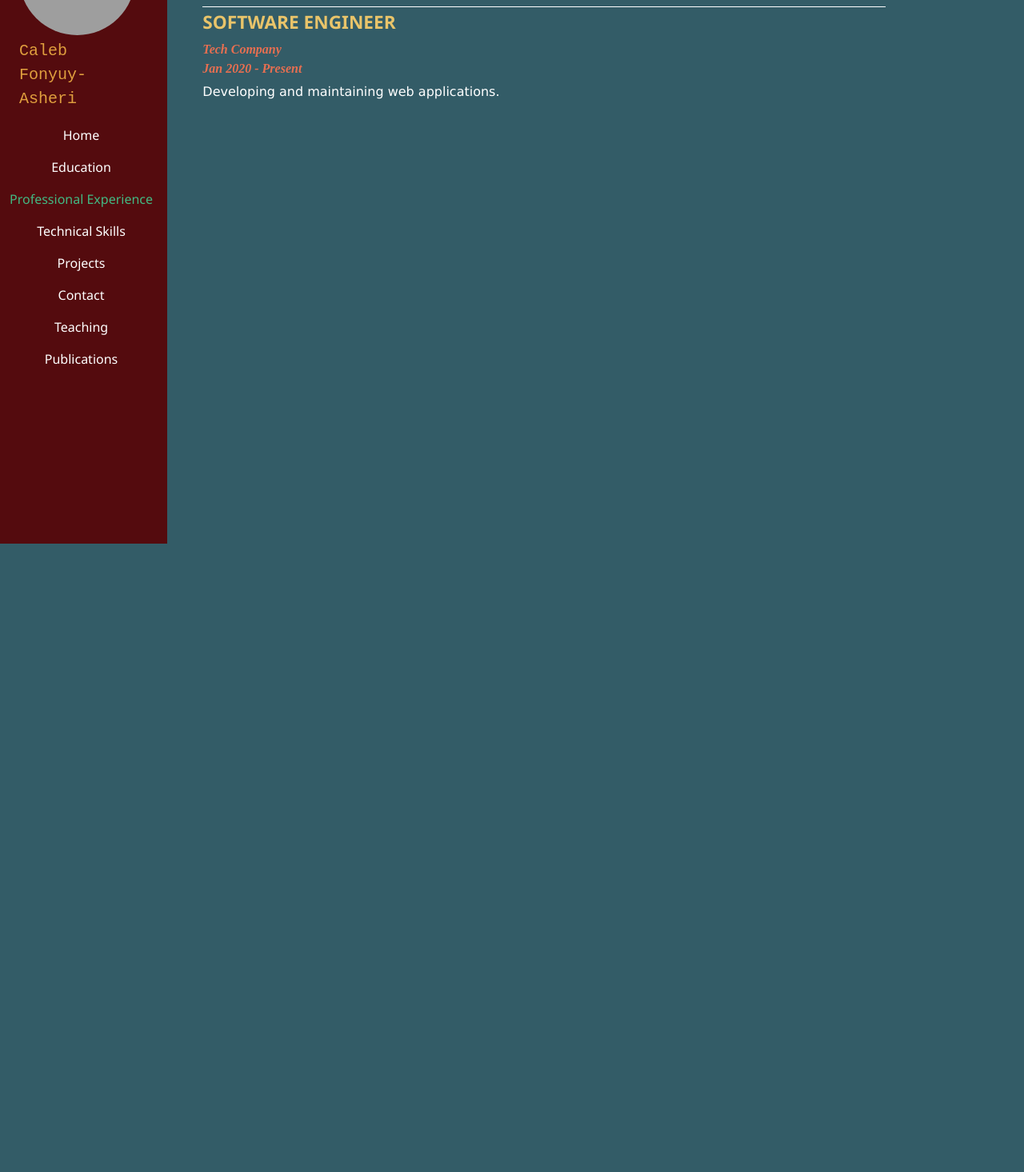
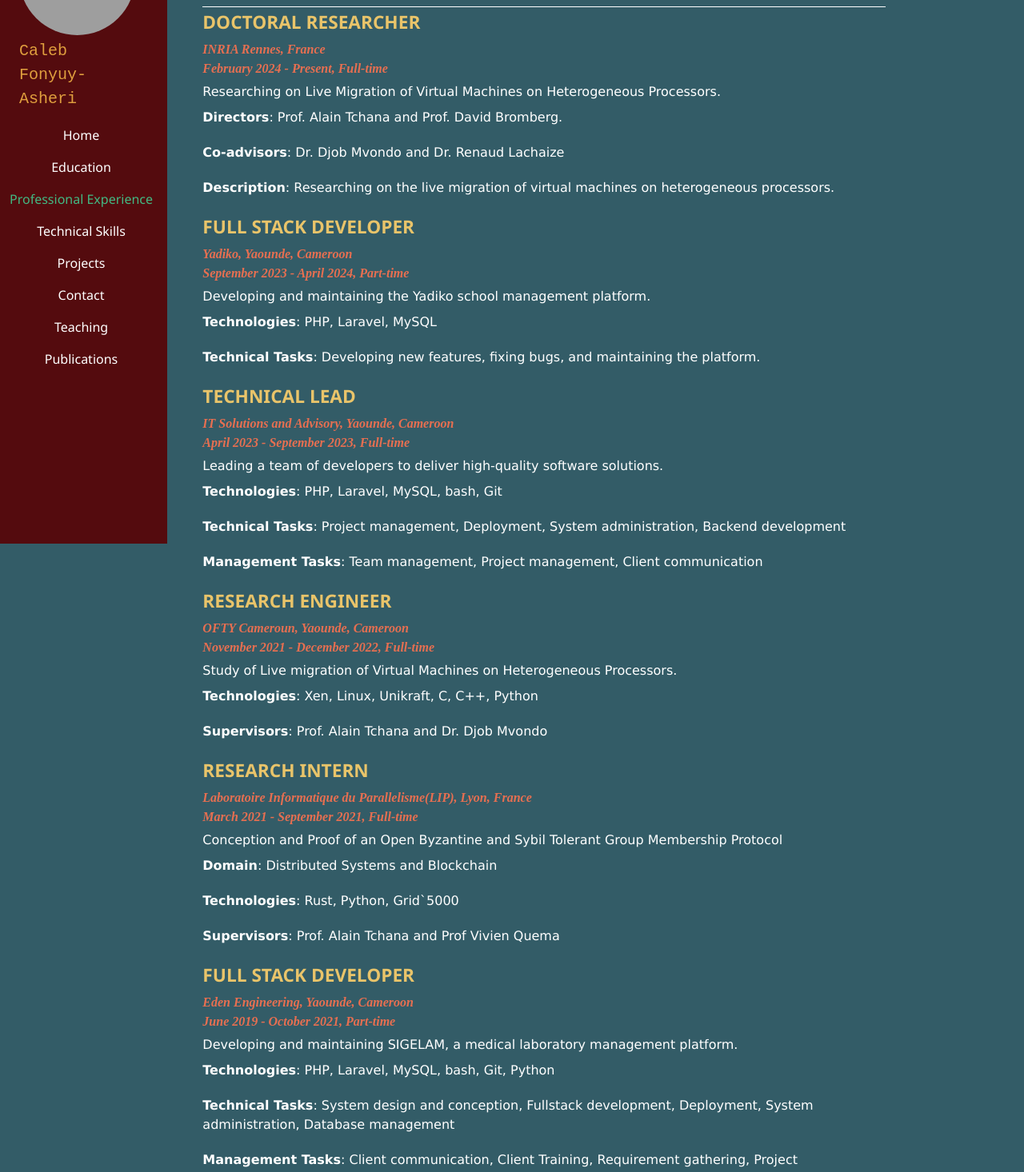
Before and after one commit to Calebfonyuy/Calebfonyuy, a JavaScript app: page /professional-experience in a window 1280 px wide. Shown: the part 120-1586 px from the top of the page at 80% size. Before the commit the page ends 800 px from the top, so only its background shows below. Built offline with nearby package versions, Linux system fonts and the light colour scheme; grey boxes are pictures that could not be loaded.

Commit message:
added professional experiences

```diff
--- a/src/components/sections/ProfessionalExperience.vue
+++ b/src/components/sections/ProfessionalExperience.vue
@@ -7,6 +7,11 @@
                 <span class="list-element list-institution">{{ experience.company }}</span>
                 <span class="list-element list-date">{{ experience.duration }}</span>
                 <span class="list-element list-detail">{{ experience.description }}</span>
+                <ul class="mt-2">
+                    <li class="list-element list-detail" v-for="detail in experience.details" :key="detail">
+                        <b>{{ detail.title }}</b>: {{ detail.info }}
+                    </li>
+                </ul>
             </li>
         </ul>
     </div>
@@ -19,11 +24,122 @@ export default {
         return {
             experiences: [
                 {
+                    id: 6,
+                    title: 'Doctoral Researcher',
+                    company: 'INRIA Rennes, France',
+                    duration: 'February 2024 - Present, Full-time',
+                    description: 'Researching on Live Migration of Virtual Machines on Heterogeneous Processors.',
+                    details: [
+                        {
+                            title: 'Directors',
+                            info: 'Prof. Alain Tchana and Prof. David Bromberg.'
+                        },
+                        {
+                            title: 'Co-advisors',
+                            info: 'Dr. Djob Mvondo and Dr. Renaud Lachaize'
+                        },
+                        {
+                            title: 'Description',
+                            info: 'Researching on the live migration of virtual machines on heterogeneous processors.'
+                        }
+                    ]
+                },
+                {
+                    id: 5,
+                    title: 'Full Stack Developer',
+                    company: 'Yadiko, Yaounde, Cameroon',
+                    duration: 'September 2023 - April 2024, Part-time',
+                    description: 'Developing and maintaining the Yadiko school management platform.',
+                    details: [
+                        {
+                            title: 'Technologies',
+                            info: 'PHP, Laravel, MySQL'
+                        },
+                        {
+                            title: 'Technical Tasks',
+                            info: 'Developing new features, fixing bugs, and maintaining the platform.'
+                        }
+                    ]
+                },
+                {
+                    id: 4,
+                    title: 'Technical Lead',
+                    company: 'IT Solutions and Advisory, Yaounde, Cameroon',
+                    duration: 'April 2023 - September 2023, Full-time',
+                    description: 'Leading a team of developers to deliver high-quality software solutions.',
+                    details: [
+                        {
+                            title: 'Technologies',
+                            info: 'PHP, Laravel, MySQL, bash, Git'
+                        },
+                        {
+                            title: 'Technical Tasks',
+                            info: 'Project management, Deployment, System administration, Backend development'
+                        },
+                        {
+                            title: 'Management Tasks',
+                            info: 'Team management, Project management, Client communication'
+                        }
+                    ]
+                },
+                {
+                    id: 3,
+                    title: 'Research Engineer',
+                    company: 'OFTY Cameroun, Yaounde, Cameroon',
+                    duration: 'November 2021 - December 2022, Full-time',
+                    description: 'Study of Live migration of Virtual Machines on Heterogeneous Processors.',
+                    details: [
+                        {
+                            title: 'Technologies',
+                            info: 'Xen, Linux, Unikraft, C, C++, Python'
+                        },
+                        {
+                            title: 'Supervisors',
+                            info: 'Prof. Alain Tchana and Dr. Djob Mvondo'
+                        }
+                    ]
+                },
+                {
+                    id: 2,
+                    title: 'Research Intern',
+                    company: 'Laboratoire Informatique du Parallelisme(LIP), Lyon, France',
+                    duration: 'March 2021 - September 2021, Full-time',
+                    description: 'Conception and Proof of an Open Byzantine and Sybil Tolerant Group Membership Protocol',
+                    details: [
+                        {
+                            title: "Domain",
+                            info: "Distributed Systems and Blockchain"
+                        },
+                        {
+                            title: 'Technologies',
+                            info: 'Rust, Python, Grid`5000'
+                        },
+                        {
+                            title: 'Supervisors',
+                            info: 'Prof. Alain Tchana and Prof Vivien Quema'
+                        }
+                    ]
+                },
+                {
                     id: 1,
-                    title: 'Software Engineer',
-                    company: 'Tech Company',
-                    duration: 'Jan 2020 - Present',
-                    description: 'Developing and maintaining web applications.'
+                    title: 'Full Stack Developer',
+                    company: 'Eden Engineering, Yaounde, Cameroon',
+                    duration: 'June 2019 - October 2021, Part-time',
+                    description: 'Developing and maintaining SIGELAM, a medical laboratory management platform.',
+                    details: [
+                        {
+                            title: 'Technologies',
+                            info: 'PHP, Laravel, MySQL, bash, Git, Python'
+                        },
+                        {
+                            title: 'Technical Tasks',
+                            info: 'System design and conception, Fullstack development, Deployment, System administration, Database management'
+                        },
+                        {
+                            title: 'Management Tasks',
+                            info: 'Client communication, Client Training, Requirement gathering, Project management'
+                        }
+                    ]
                 }
             ]
         };
```
